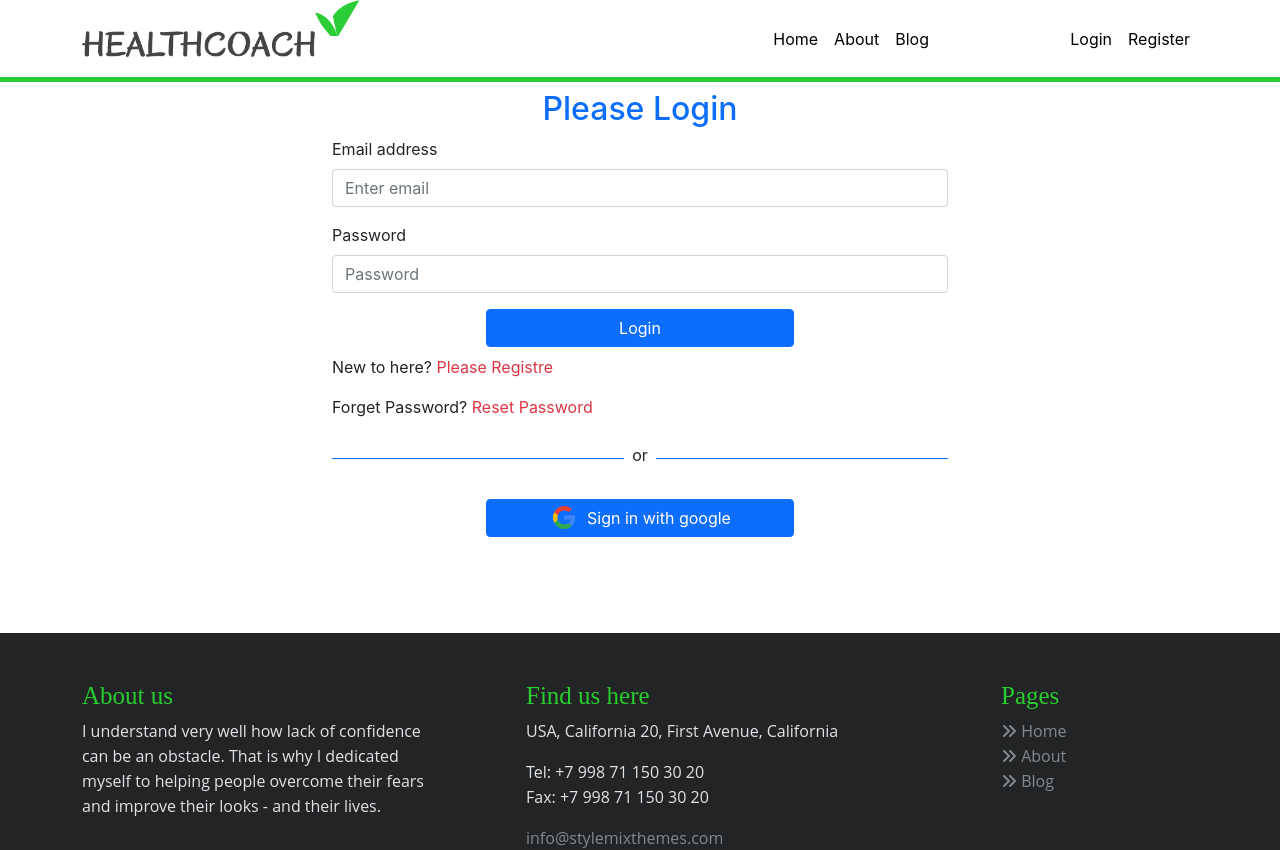
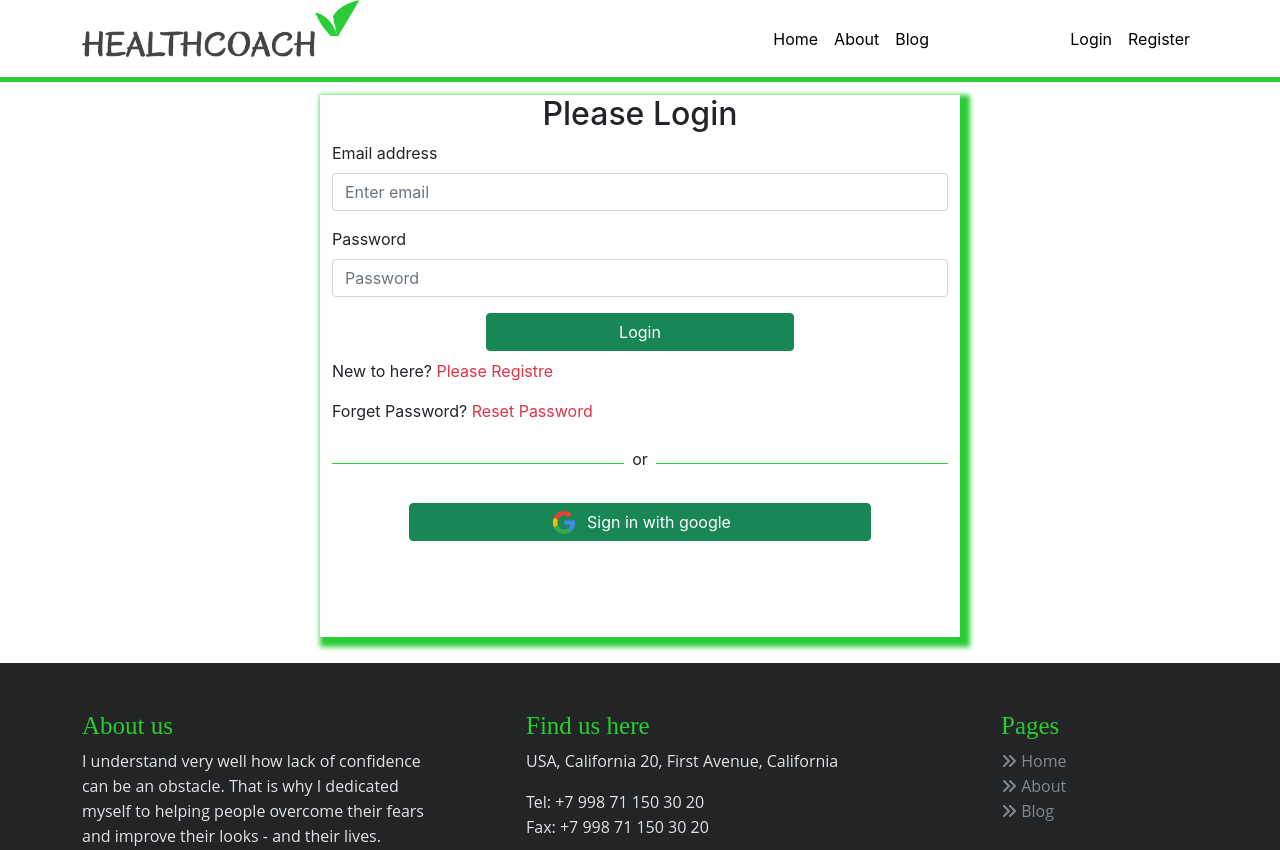
Before and after one commit to rifatjahan823/heath-coach, a React (Create React App) app: page /login in a window 1280 px wide. Shown: the top 850 px of the page. Built offline with nearby package versions, Linux system fonts and the light colour scheme; no server answers.

Commit message:
design complete login page

```diff
--- /dev/null
+++ b/src/Components/Pages/Login/Login/Login.css
@@ -0,0 +1,6 @@
+.form-container{
+    padding-bottom: 10px;
+    margin-top: 1%;
+    margin-bottom: 2%;
+    box-shadow: 5px 5px 5px 5px #2acd35;
+}
--- a/src/Components/Pages/Login/Login/Login.js
+++ b/src/Components/Pages/Login/Login/Login.js
@@ -7,6 +7,7 @@ import auth from '../../../../firebase.init';
 import Loading from '../Loading/Loading';
 import SocialLogin from '../SocialLogin/SocialLogin';
 import 'react-toastify/dist/ReactToastify.css';
+import './Login.css'
 
 
 const Login = () => {
@@ -47,8 +48,8 @@ if (sending) {
   }
 
     return (
-        <div className='container w-50 mx-auto  pb-5'>
-        <h2 className='text-center text-primary mt-2'>Please Login</h2>
+        <div className='container w-50 mx-auto pb-5 form-container'>
+        <h2 className='text-center  mt-2'>Please Login</h2>
         <Form onSubmit={submit}>
             <Form.Group className="mb-3" controlId="formBasicEmail">
                 <Form.Label>Email address</Form.Label>
@@ -69,7 +70,7 @@ if (sending) {
             loading && <Loading></Loading>
 
         }
-            <Button className='w-50 mx-auto d-block mb-2' variant="primary" type="submit">
+            <Button className='w-50 mx-auto d-block mb-2' variant="success " type="submit">
                 Login
             </Button>
         </Form>
--- a/src/Components/Pages/Login/Register/Register.js
+++ b/src/Components/Pages/Login/Register/Register.js
@@ -49,8 +49,8 @@ const navigate=useNavigate();
     createUserWithEmailAndPassword(email,password);
   }
     return (
-        <div className='container w-50 mx-auto pb-5'>
-        <h2 className='text-center text-primary mt-2'>Register</h2>
+        <div className='container w-50 mx-auto pb-5 form-container'>
+        <h2 className='text-center  mt-2'>Register</h2>
         <Form onSubmit={registar}>
             <Form.Group className="mb-3" controlId="formBasicEmail">
                 <Form.Label>Email address</Form.Label>
@@ -66,7 +66,7 @@ const navigate=useNavigate();
                 <Form.Control onBlur={handleConfirmPassword} type="password" placeholder="ConfirmPassword" required/>
             </Form.Group>
             <p style={{color:"red"}}>{error}</p>
-            <Button className='w-50 mx-auto d-block mb-2' variant="primary" type="submit">
+            <Button className='w-50 mx-auto d-block mb-2' variant="success" type="submit">
                Register
             </Button>
         </Form>
--- a/src/Components/Pages/Login/SocialLogin/SocialLogin.js
+++ b/src/Components/Pages/Login/SocialLogin/SocialLogin.js
@@ -27,16 +27,16 @@ const SocialLogin = () => {
 
 
     return (
-        <div className='mb-5'>
+        <div className='mb-5 '>
             <div className='d-flex align-items-center'>
-                <div style={{height:"1px"}} className='bg-primary w-50'></div>
+                <div style={{height:"1px",backgroundColor:"#2acd35"}} className=' w-50'></div>
                 <p className='mx-2 mt-2'>or</p>
-                <div style={{height:"1px"}} className='bg-primary w-50'></div>
+                <div style={{height:"1px",backgroundColor:"#2acd35"}} className='w-50'></div>
             </div>
             <div>
                 { errorElement}
-                <button onClick={() => signInWithGoogle()} className=' d-flex align-items-center justify-content-center mx-auto d-block btn btn-primary w-50 m-3'>
-                    <img style={{width:"30px"}} className="me-2" src={google} alt="" />
+                <button onClick={() => signInWithGoogle()} className=' d-flex align-items-center justify-content-center mx-auto d-block btn btn-success w-75 m-3'>
+                    <img style={{width:"30px",}} className="me-2" src={google} alt="" />
                     <span>Sign in with google</span>
                 </button>
             </div>
```
